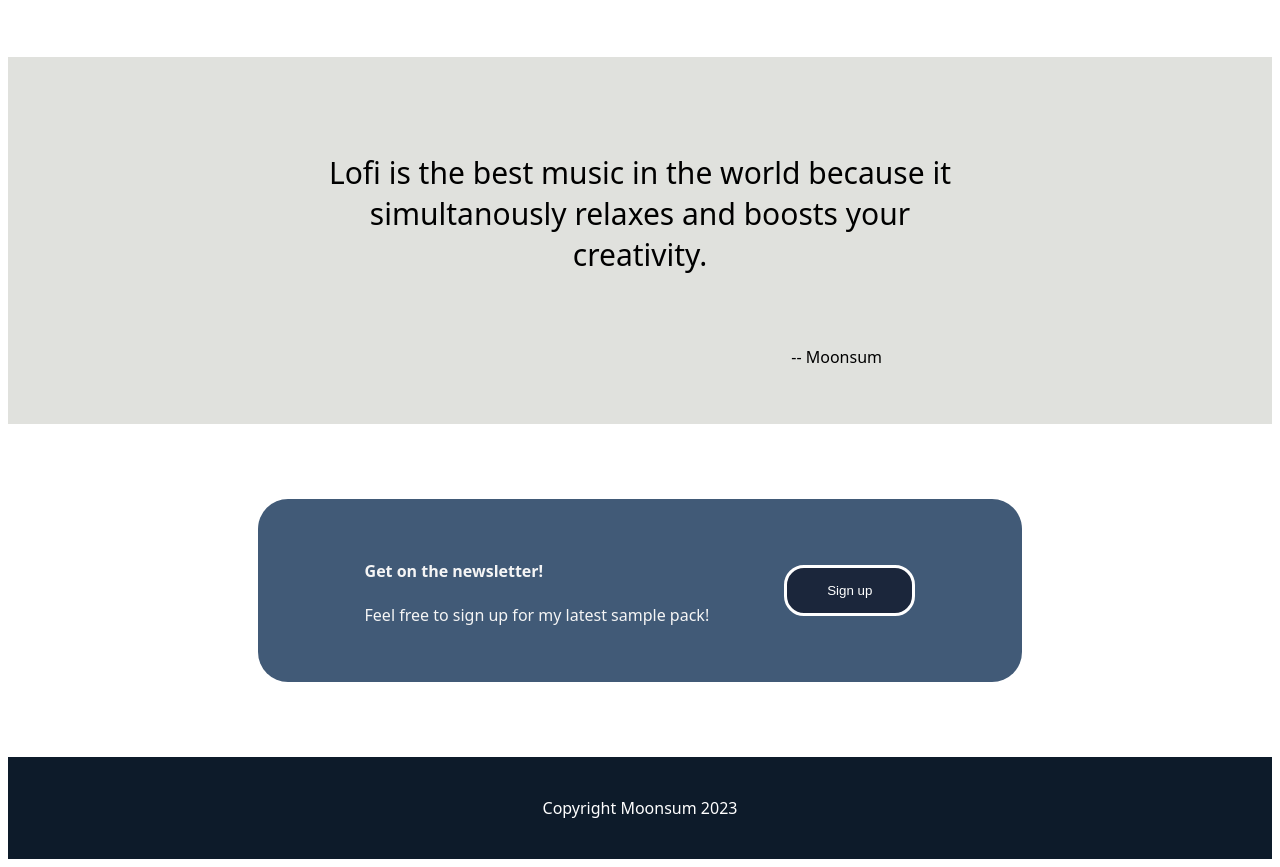
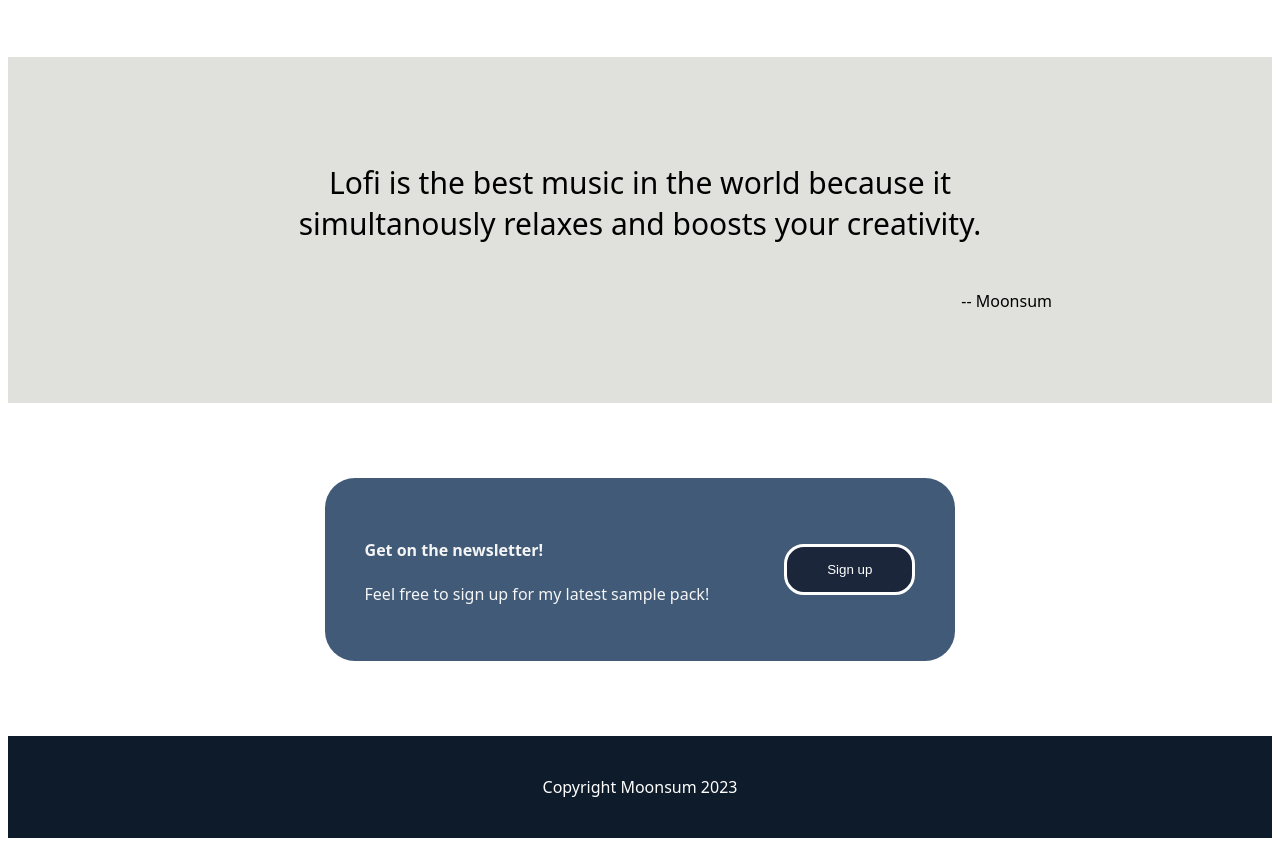
Before and after one commit to Sjd91/projectlandingpage, a plain HTML site: page index.html in a window 1280 px wide. Shown: the part 1000-1867 px from the top of the page. After the commit the page ends 1846 px from the top, so only its background shows below. Drawn offline with Linux system fonts and the light colour scheme.

Commit message:
HTML CSS upgrade Cta section

```diff
--- a/index.html
+++ b/index.html
@@ -55,13 +55,14 @@
             <div class="author"><p>-- Moonsum</p></div>
         </div>
         <div class="cta-section">
+         <div class="cta-box">
             <div class="cta-text">
                 <h4>Get on the newsletter!</h4>
                 <p>Feel free to sign up for my latest sample pack!</p>
             </div>
             <div><button class="cta-btn">Sign up</button></div>
+         </div>
         </div>
-
         <footer>Copyright Moonsum 2023</footer>
     </div>
 
--- a/styles.css
+++ b/styles.css
@@ -73,22 +73,25 @@
 .quote {
     display: flex;
     flex-direction: column;
-    padding: 40px;
+    padding: 75px 220px;
     background-color: #E0E1DD;
 }
 
 .quotetext {
     text-align: center;
     font-size: 30px;
-    margin:25px 270px;
 }
 
 .author {
     text-align: end;
-    margin-right:350px;
 }
 
 .cta-section {
+    display: flex;
+    justify-content: center;
+}
+
+.cta-box {
     display: flex;
     justify-content: center;
     align-items: center;
```
